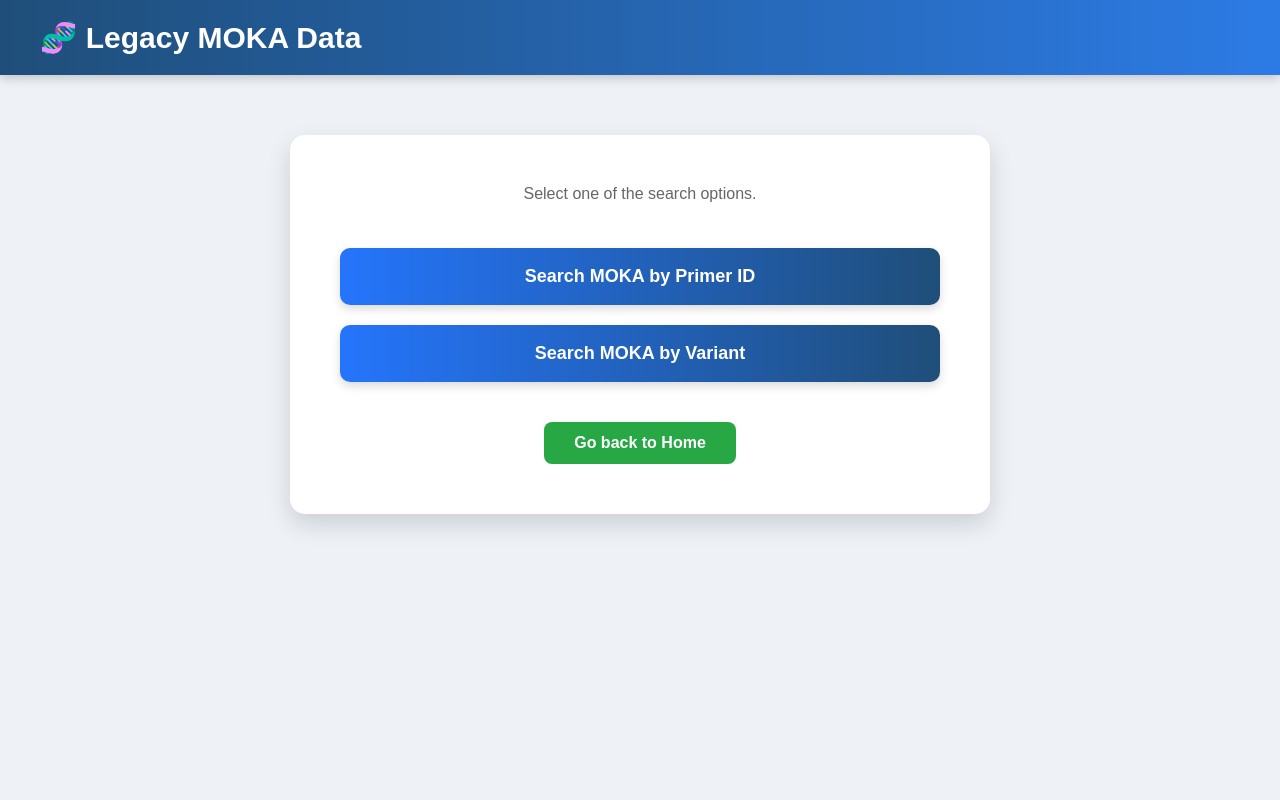
After one commit to moka-guys/gstt_primer_design, a Flask app: page /moka_index in a window 1280 px wide. The commit adds this page. Run offline with Flask 3, Linux system fonts and the light colour scheme; the visitor is signed in with stand-in values (Sample User, id 1); parts of the project's set-up code (start-up, migrations or seed data) failed here and were passed over; some libraries are stand-ins or nearby versions.

Commit message:
added MOKA query

```diff
--- a/app.py
+++ b/app.py
@@ -15,7 +15,7 @@ from datetime import datetime, timedelta
 from dotenv import load_dotenv
 from werkzeug.security import check_password_hash, generate_password_hash
 import psycopg2
-from database.query_db import search_postgres
+from database.query_db import *
 from database.insert_db import insert_DB
 from primer_design.primer3 import *
 from primer_design.helper_function import generate_bed, vcf_to_bed, get_postgres_connection, prepare_df
@@ -142,6 +142,15 @@ def index():
     load index page if log in is successful
     """
     return render_template('index.html', username=g.user)
+
+
+@app.route('/moka_index')
+@login_required
+def moka_index():
+    """
+    load index page for moka query
+    """
+    return render_template('moka_index.html')
 
 
 @app.route('/change_password', methods=['GET', 'POST'])
@@ -427,6 +436,56 @@ def query_data():
             return render_template("query_result.html", error=str(e))
 
     return render_template('query.html')
+
+
+@app.route('/query_moka_id', methods=['GET', 'POST'])
+@login_required
+def query_moka_id():
+    # Display the search form
+    if request.method == 'GET':
+        return render_template('query_moka_id.html')
+
+    # Get and validate the input
+    primer_id = request.form.get('primer_id', '').strip()
+
+    if not primer_id:
+        return render_template(
+            'query_moka_id_result.html',
+            results=[],
+            error='Please enter a Primer ID.'
+        )
+
+    try:
+        # Query the database
+        result_list = query_moka_by_id(
+            DB_NAME,
+            DB_USER,
+            DB_PASSWORD,
+            DB_HOST,
+            primer_id
+        )
+
+        # No records found
+        if not result_list:
+            return render_template(
+                'query_moka_id_result.html',
+                results=[],
+                msg='No matching primers found.'
+            )
+
+        # Display results
+        return render_template(
+            'query_moka_id_result.html',
+            results=result_list
+        )
+
+    except Exception:
+        app.logger.exception("Error while querying the MOKA database.")
+        return render_template(
+            'query_moka_id_result.html',
+            results=[],
+            error='An unexpected error occurred while querying the database. Please try again later.'
+        )
 
 
 @app.route('/success_primer_design')
--- /dev/null
+++ b/templates/moka_index.html
@@ -0,0 +1,149 @@
+<!DOCTYPE html>
+<html lang="en">
+<head>
+<meta charset="UTF-8">
+<title>GSTT Primer Database</title>
+
+<style>
+
+*{
+    margin:0;
+    padding:0;
+    box-sizing:border-box;
+}
+
+body{
+    font-family:Arial, Helvetica, sans-serif;
+    background:#eef2f7;
+    min-height:100vh;
+}
+
+/* Header */
+
+.header{
+    background:linear-gradient(90deg,#1f4e79,#2c7be5);
+    color:white;
+    padding:20px 40px;
+    box-shadow:0 3px 10px rgba(0,0,0,.2);
+}
+
+.header h1{
+    font-size:30px;
+}
+
+.header p{
+    margin-top:5px;
+    opacity:.9;
+}
+
+/* Main card */
+
+.container{
+    width:700px;
+    max-width:90%;
+    margin:60px auto;
+    background:white;
+    border-radius:15px;
+    box-shadow:0 10px 25px rgba(0,0,0,.15);
+    padding:50px;
+}
+
+/* Title */
+
+.container h2{
+    text-align:center;
+    color:#1f4e79;
+    margin-bottom:15px;
+}
+
+.subtitle{
+    text-align:center;
+    color:#666;
+    margin-bottom:45px;
+}
+
+/* Menu */
+
+.menu{
+    display:flex;
+    flex-direction:column;
+    gap:20px;
+}
+
+.menu a{
+    display:flex;
+    align-items:center;
+    justify-content:center;
+    text-decoration:none;
+    font-size:18px;
+    font-weight:bold;
+    padding:18px;
+    border-radius:10px;
+    color:white;
+    background:linear-gradient(90deg,#2575fc,#1f4e79);
+    transition:.25s;
+    box-shadow:0 4px 10px rgba(0,0,0,.15);
+}
+
+.menu a:hover{
+    transform:translateY(-3px);
+    box-shadow:0 8px 18px rgba(0,0,0,.25);
+}
+.index{
+    text-align:center;
+    margin-top:40px;
+}
+
+.index a{
+    display:inline-block;
+    padding:12px 30px;
+    text-decoration:none;
+    border-radius:8px;
+    background:#28a745;
+    color:white;
+    font-weight:bold;
+    transition:.25s;
+}
+
+.index a:hover{
+    background:#218838;
+}
+
+</style>
+
+</head>
+
+<body>
+
+<div class="header">
+    <h1>🧬 Legacy MOKA Data</h1>
+</div>
+
+<div class="container">
+
+    <p class="subtitle">
+        Select one of the search options.
+    </p>
+
+    <div class="menu">
+
+        <a href="{{ url_for('query_moka_id') }}">
+            Search MOKA by Primer ID
+        </a>
+
+        <a href="{{ url_for('query_moka_id') }}">
+            Search MOKA by Variant
+        </a>
+
+    </div>
+    <div class="index">
+        <a href="{{ url_for('index') }}">
+            Go back to Home
+        </a>
+    </div>
+
+</div>
+
+
+</body>
+</html>
```
Also changed, not shown: database/query_db.py (+38 -0 lines), templates/index.html (+6 -2 lines), templates/query_moka_id.html (added, +136 -0 lines), templates/query_moka_id_result.html (added, +311 -0 lines), 1 other file.
